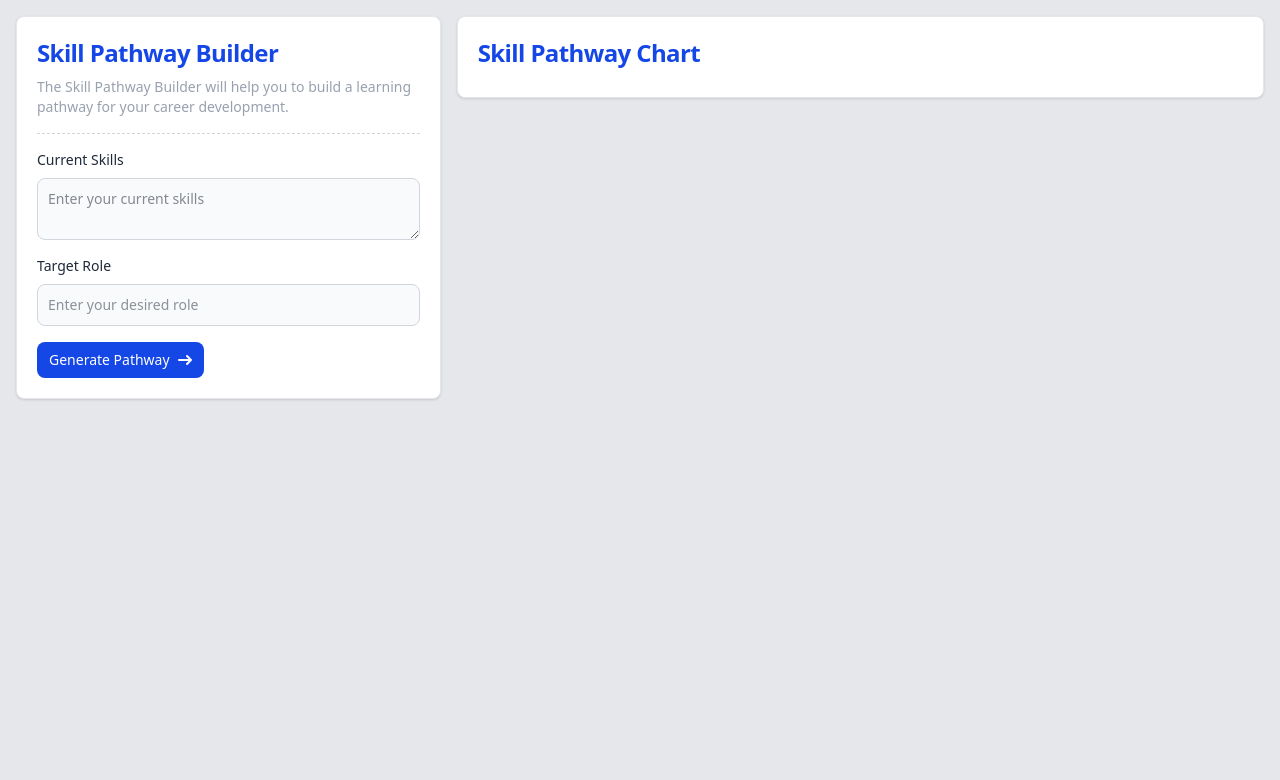
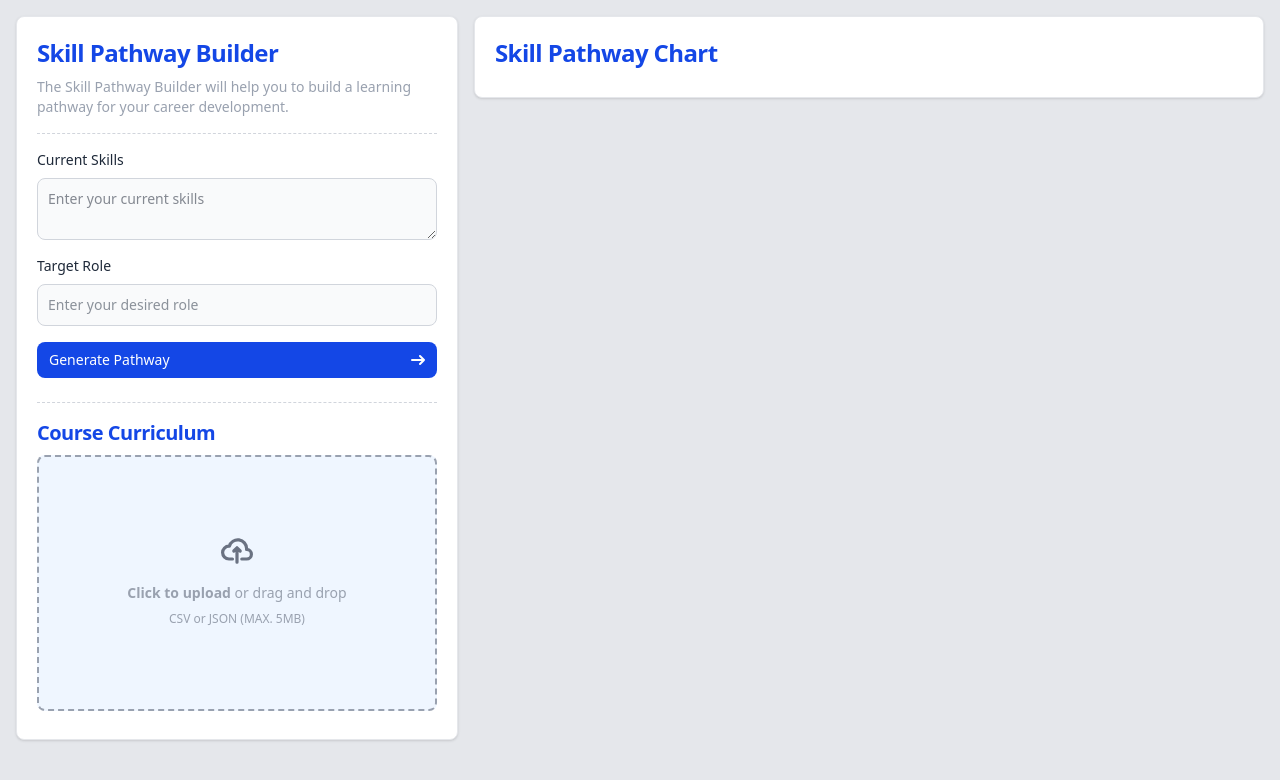
Before and after one commit to ratul16/ai-skill-pathway-builder, a Nuxt app: page / in a window 1280 px wide. Shown: the top 780 px of the page. Built offline with nearby package versions, Linux system fonts and the light colour scheme.

Commit message:
feat: enhance UI with file upload feature in app.vue and improve loading state in GraphViewer fix: update model name in skill-pathway API to use openai/gpt-oss-20b

```diff
--- a/app.vue
+++ b/app.vue
@@ -38,7 +38,7 @@
             />
           </div>
           <div>
-            <button @click="submit">
+            <button class="w-100 mb-2" @click="submit">
               {{ store.loading ? "Generating…" : "Generate Pathway" }}
               <svg
                 v-if="!store.loading"
@@ -77,6 +77,41 @@
             <p v-if="store.error" class="text-red-500">{{ store.error }}</p>
           </div>
         </div>
+
+        <hr class="border-gray-300 my-4 border-dashed" />
+
+        <div class="">
+          <h2 class="mb-2 text-xl font-bold tracking-tight text-blue-700">Course Curriculum</h2>
+          <div class="flex items-center justify-center w-full">
+            <label
+              for="dropzone-file"
+              class="flex flex-col items-center justify-center w-full h-64 border-2 border-gray-400 hover:border-blue-700 border-dashed rounded-lg cursor-pointer bg-blue-50 hover:bg-blue-100 transition-colors duration-300"
+            >
+              <div class="flex flex-col items-center justify-center pt-5 pb-6">
+                <svg
+                  class="w-8 h-8 mb-4 text-gray-500 dark:text-gray-400"
+                  aria-hidden="true"
+                  xmlns="http://www.w3.org/2000/svg"
+                  fill="none"
+                  viewBox="0 0 20 16"
+                >
+                  <path
+                    stroke="currentColor"
+                    stroke-linecap="round"
+                    stroke-linejoin="round"
+                    stroke-width="2"
+                    d="M13 13h3a3 3 0 0 0 0-6h-.025A5.56 5.56 0 0 0 16 6.5 5.5 5.5 0 0 0 5.207 5.021C5.137 5.017 5.071 5 5 5a4 4 0 0 0 0 8h2.167M10 15V6m0 0L8 8m2-2 2 2"
+                  />
+                </svg>
+                <p class="mb-2 text-sm text-gray-400">
+                  <span class="font-semibold">Click to upload</span> or drag and drop
+                </p>
+                <p class="text-xs text-gray-400">CSV or JSON (MAX. 5MB)</p>
+              </div>
+              <input id="dropzone-file" type="file" class="hidden" />
+            </label>
+          </div>
+        </div>
       </div>
       <div class="flex-2 card">
         <h2 class="mb-2 text-2xl font-bold tracking-tight text-blue-700">Skill Pathway Chart</h2>
--- a/components/GraphViewer.vue
+++ b/components/GraphViewer.vue
@@ -22,6 +22,7 @@
       <div class="flex-1">
         <VueFlow
           class="h-full w-full"
+          :class="loading ? 'opacity-25' : ''"
           :nodes="flowNodes"
           :edges="flowEdges"
           :edge-types="edgeTypes"
@@ -50,7 +51,7 @@
 
 // Pull in your graph data
 const store = useSkillGraph();
-const { nodes, links } = storeToRefs(store);
+const { nodes, links, loading } = storeToRefs(store);
 const dummyGraph = {
   nodes: [
     { id: "Start", position: { x: 0, y: 0 }, data: { label: "Start", status: "owned" } },
```
Also changed, not shown: 1 other file (tests, documents, lock files or other folders).
